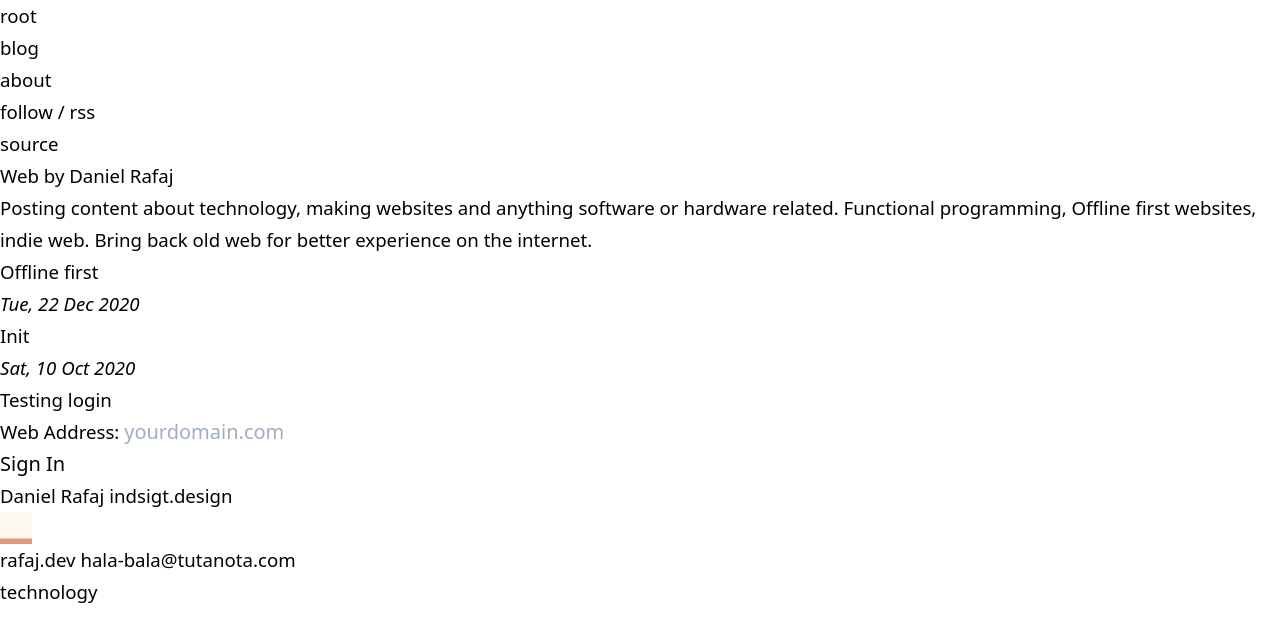
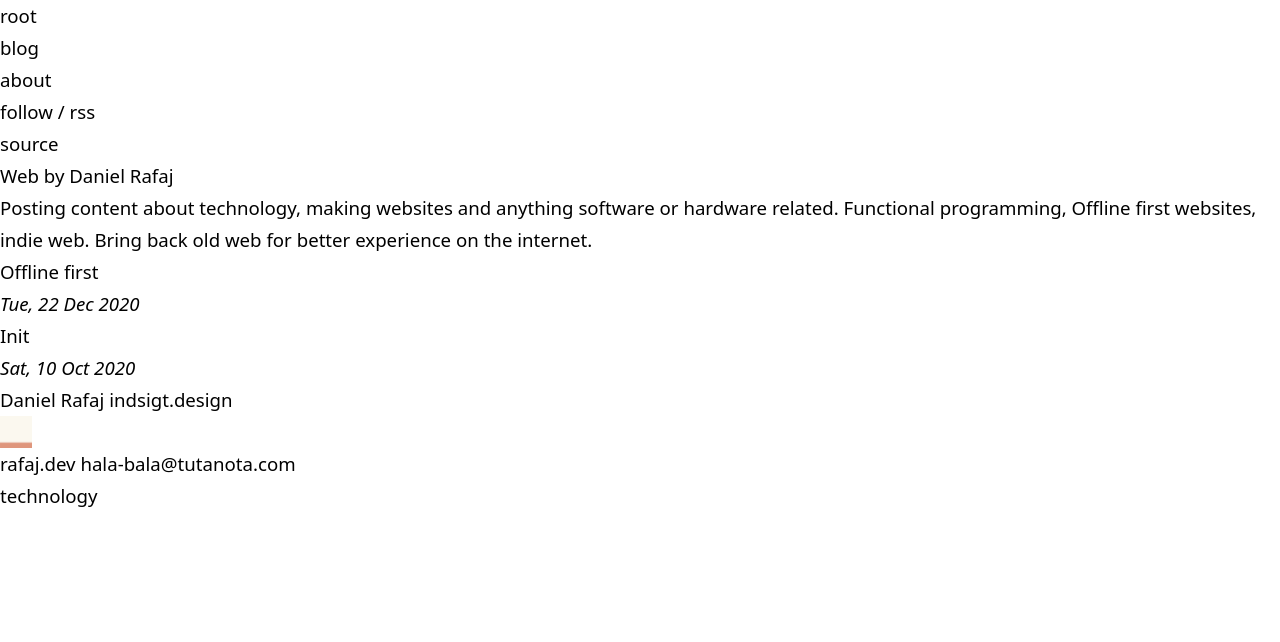
Before and after one commit to danielstaleiny/rafaj.dev, an Eleventy site: page src/index.njk in a window 1280 px wide. Built offline with nearby package versions, Linux system fonts and the light colour scheme; Eleventy itself is replaced by a stand-in of ours; files that its build step writes are made by us from their sources.

Commit message:
remove login

```diff
--- a/src/index.njk
+++ b/src/index.njk
@@ -14,7 +14,7 @@ Posting content about technology, making websites and anything software or hardw
   </div>
 {% endfor %}
 
-<h2>Testing login</h2>
+<!-- <h2>Testing login</h2>
      <form action="https://indielogin.com/auth" method="get">
      <label for="url">Web Address:</label>
      <input id="url" type="text" name="me" placeholder="yourdomain.com" />
@@ -22,4 +22,4 @@ Posting content about technology, making websites and anything software or hardw
      <input type="hidden" name="client_id" value="https://rafaj.dev/" />
      <input type="hidden" name="redirect_uri" value="https://rafaj.dev/b/" />
      <input type="hidden" name="state" value="jwiusuerujs" />
-</form>
+     </form> -->
```
Lines whose indentation alone changed are shown as unchanged.
